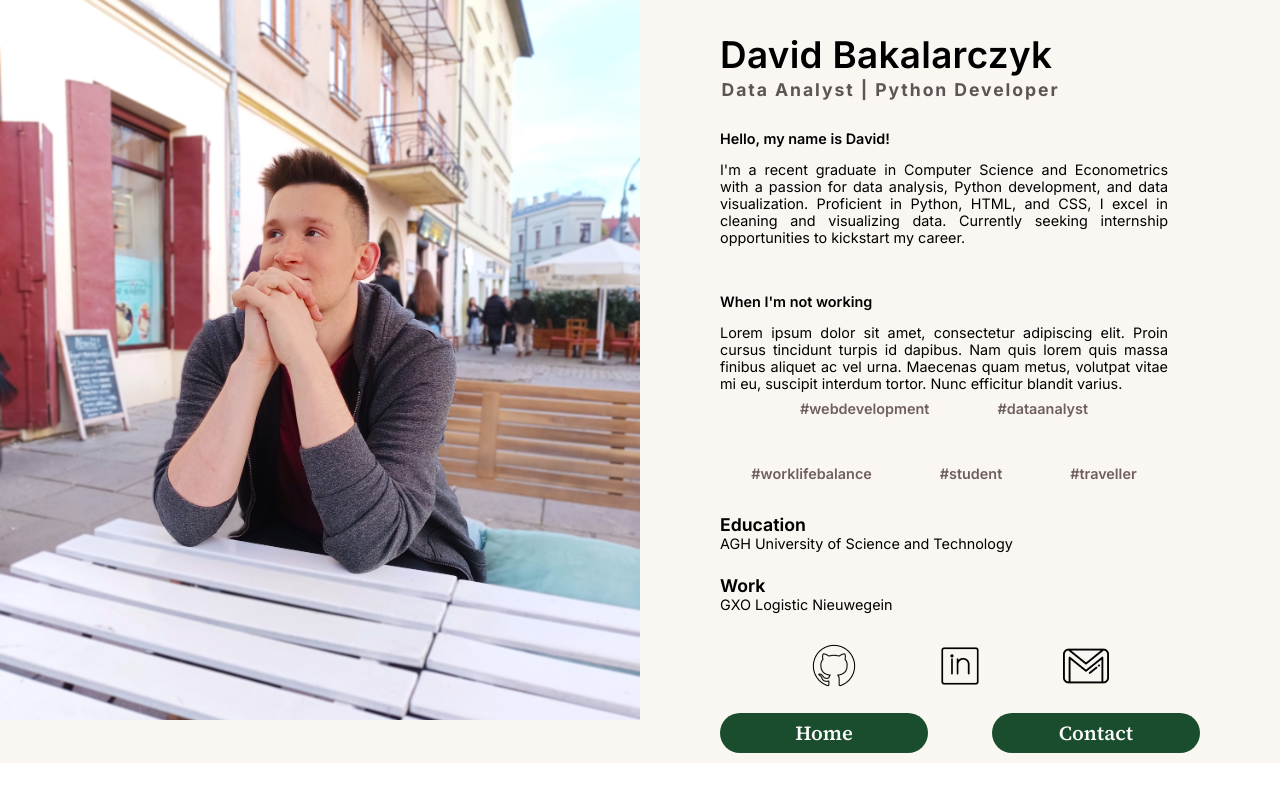
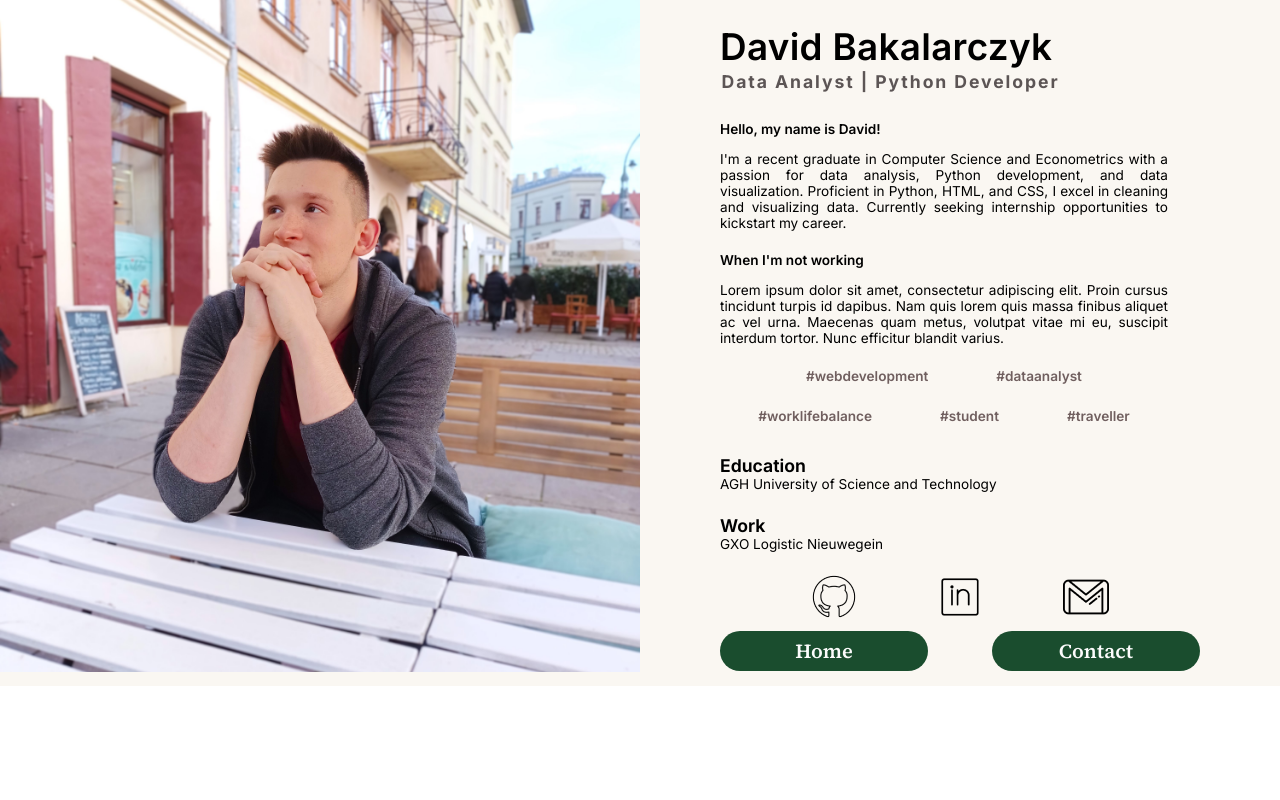
Before and after one commit to HerrDavey/WebsiteOfDataAnalyst, a Flask app: page /about_me in a window 1280 px wide. Run offline with Flask 3, Linux system fonts and the light colour scheme.

Commit message:
About Me: Correction of image margin

```diff
--- a/static/styles.css
+++ b/static/styles.css
@@ -402,7 +402,7 @@
 .about_me_image {
     max-width: 100%;
     width: 50rem;
-    height: 45rem;
+    height: 42rem;
     object-fit: cover;
     object-position: right;
 }
@@ -417,7 +417,7 @@
     font-size: 2.3rem;
     font-family: "Inter";
     margin: auto;
-    padding-top: 1.0rem;
+    padding-top: 0.5rem;
     font-weight: 600;
     letter-spacing: 0.02rem;
 }
@@ -436,7 +436,7 @@
 
 .about_me_description p {
     font-family: "Inter";
-    font-size: 0.9rem;
+    font-size: 0.85rem;
     text-align: justify;
     text-justify: inter-word;
     padding-right: 2rem;
@@ -452,7 +452,7 @@
 .about_me_description p:nth-of-type(3) {
     text-align: left;
     padding-right: 2rem;
-    padding-top: 2rem;
+    padding-top: 0.5rem;
     font-weight: 600;
 }
 
@@ -500,7 +500,7 @@
     display: flex;
     justify-content: center;
     gap: 5rem;
-    padding-top: 1rem;
+    padding-top: 0.5rem;
     height: 5%;
     margin: auto;
 
@@ -509,7 +509,7 @@
 .nav-buttons-about-me {
     display: flex;
     justify-content: center;
-    margin-top: 2rem;
+    margin-top: 1.5rem;
     padding-bottom: 0.1rem;
     gap: 4rem;
 }
--- a/templates/about_me.html
+++ b/templates/about_me.html
@@ -20,7 +20,7 @@
            cleaning and visualizing data. Currently seeking internship opportunities to kickstart my career.
         </p>
         <p>When I'm not working</p>
-        <p style="margin-bottom: 0px;">
+        <p>
             Lorem ipsum dolor sit amet, consectetur adipiscing elit. Proin cursus tincidunt turpis id dapibus.
             Nam quis lorem quis massa finibus aliquet ac vel urna. Maecenas quam metus, volutpat vitae mi eu,
             suscipit interdum tortor. Nunc efficitur blandit varius.
```
